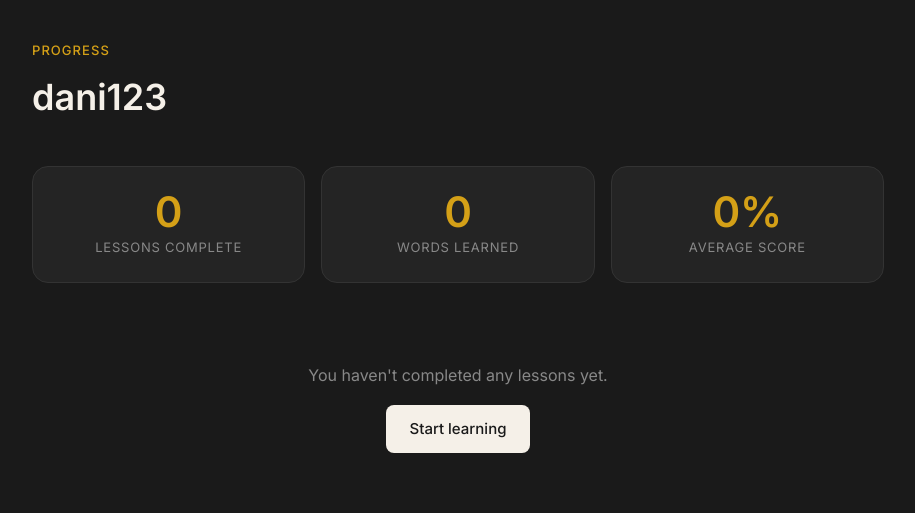
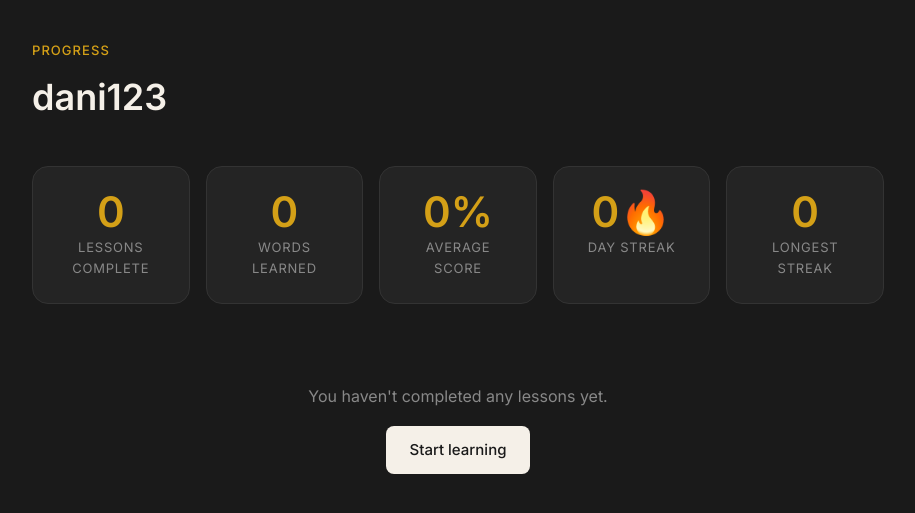
Before and after one commit to DaniAkiode/trybal, a Flask app: page /progress in a window 1280 px wide. Shown: the part 65-578 px from the top of the page, without its empty margins (182-1097 px from the left). Run offline with Flask 3, Linux system fonts and the light colour scheme; a user stored in the database is signed in; data comes from the database, SQL or seed files in the repository; both versions use the stored data as it was after the commit; data that the repository does not hold is empty.

Commit message:
Add streak system: Daily tracking, navbar displaying, progress dashboard

```diff
--- a/app.py
+++ b/app.py
@@ -169,6 +169,7 @@ def complete_lesson():
     score     = data.get('score', 0)
     total     = data.get('total', 0)
 
+    # ── save lesson progress ─────────────────────────
     existing = UserProgress.query.filter_by(
         user_id=current_user.id,
         lesson_id=lesson_id
@@ -190,8 +191,41 @@ def complete_lesson():
         )
         db.session.add(progress)
 
+    # ── update streak ────────────────────────────────
+    streak = UserStreak.query.filter_by(user_id=current_user.id).first()
+
+    if not streak:
+        streak = UserStreak(user_id=current_user.id)
+        db.session.add(streak)
+
+    today     = datetime.utcnow().date()
+    last_active = streak.last_active.date() if streak.last_active else None
+
+    if last_active is None:
+        # First time completing anything
+        streak.current_streak = 1
+    elif last_active == today:
+        # Already completed something today — don't double count
+        pass
+    elif (today - last_active).days == 1:
+        # Completed yesterday — keep the streak going
+        streak.current_streak += 1
+    else:
+        # Missed one or more days — reset
+        streak.current_streak = 1
+
+    # Update longest streak if current beats it
+    if streak.current_streak > streak.longest_streak:
+        streak.longest_streak = streak.current_streak
+
+    streak.last_active = datetime.utcnow()
     db.session.commit()
-    return jsonify({'status': 'ok'})
+
+    return jsonify({
+        'status':         'ok',
+        'current_streak': streak.current_streak,
+        'longest_streak': streak.longest_streak
+    })
 
 # ── API: words and lessons ────────────────────────────
 @app.route('/api/<language_code>/words')
@@ -259,10 +293,42 @@ def progress():
         'avg_score':         avg_score
     }
 
+    streak = UserStreak.query.filter_by(user_id=current_user.id).first()
+    streak_data = {
+        'current': streak.current_streak if streak else 0,
+        'longest': streak.longest_streak if streak else 0
+    }
+
     return render_template('progress.html',
                            authenticated=True,
                            stats=stats,
+                           streak=streak_data,
                            completed_lessons=completed_lessons)
+
+@app.route('/api/my-streak')
+def my_streak():
+    if not current_user.is_authenticated:
+        return jsonify({'current_streak': 0, 'longest_streak': 0})
+
+    streak = UserStreak.query.filter_by(user_id=current_user.id).first()
+
+    if not streak:
+        return jsonify({'current_streak': 0, 'longest_streak': 0})
+
+    # Check if streak is still active
+
+    today = datetime.utcnow().date()
+    last_active = streak.last_active.date() if streak.last_active else None
+
+    if last_active and (today -last_active).days > 1:
+        # Streak is broken - reset it
+        streak.current_streak = 0
+        db.session.commit()
+    return jsonify({
+        'current_streak': streak.current_streak,
+        'longest_streak': streak.longest_streak,
+        'last_active': str(last_active) if last_active else None
+    })
 
 # ── run ───────────────────────────────────────────────
 if __name__ == '__main__':
--- a/static/css/main.css
+++ b/static/css/main.css
@@ -391,3 +391,9 @@ a {
     border-color: var(--color-forest);
     color: var(--color-forest);
 }
+
+.nav-streak {
+    font-size: 14px;
+    color: var(--color-gold);
+    font-weight: 500;
+}
--- a/static/css/progress.css
+++ b/static/css/progress.css
@@ -125,3 +125,10 @@
 
 /* Score bar widths set by JavaScript */
 .score-bar-fill { width: 0%; }
+
+.stats-grid {
+    display: grid;
+    grid-template-columns: repeat(auto-fit, minmax(140px, 1fr));
+    gap: var(--space-md);
+    margin-bottom: var(--space-xl);
+}
--- a/static/js/progress.js
+++ b/static/js/progress.js
@@ -65,4 +65,23 @@ function markCompletedLessonsOnScreen() {
         });
 }
 
-document.addEventListener('DOMContentLoaded', markCompletedLessonsOnScreen);
+function loadNavStreak() {
+    fetch('/api/my-streak')
+        .then(response => response.json())
+        .then(data => {
+            if (data.current_streak > 0) {
+                const streakEl = document.getElementById('nav-streak');
+                const countEl  = document.getElementById('nav-streak-count');
+                if (streakEl && countEl) {
+                    countEl.textContent = data.current_streak;
+                    streakEl.style.display = 'inline';
+                }
+            }
+        })
+        .catch(() => {});
+}
+
+document.addEventListener('DOMContentLoaded', function() {
+    markCompletedLessonsOnScreen();
+    loadNavStreak();
+});
--- a/templates/base.html
+++ b/templates/base.html
@@ -16,6 +16,9 @@
         <a href="/progress" class="nav-link">Progress</a>
         <a href="#" class="nav-link">Community</a>
         {% if current_user.is_authenticated %}
+            <span class="nav-streak" id="nav-streak" style="display:none;">
+                🔥 <span id="nav-streak-count">0</span>
+            </span>
             <span class="nav-username">{{ current_user.username }}</span>
             <a href="/logout" class="nav-link">Log out</a>
         {% else %}
--- a/templates/progress.html
+++ b/templates/progress.html
@@ -44,6 +44,14 @@
     <div class="stat-card">
         <p class="stat-value">{{ stats.avg_score }}%</p>
         <p class="stat-label">Average score</p>
+    </div>
+    <div class="stat-card">
+        <p class="stat-value">{{ streak.current }}🔥</p>
+        <p class="stat-label">Day streak</p>
+    </div>
+    <div class="stat-card">
+        <p class="stat-value">{{ streak.longest }}</p>
+        <p class="stat-label">Longest streak</p>
     </div>
 </div>
 
```
Also changed, not shown: static/css/quiz.css (+24 -0 lines), static/js/quiz.js (+33 -0 lines), instance/trybal.db.
